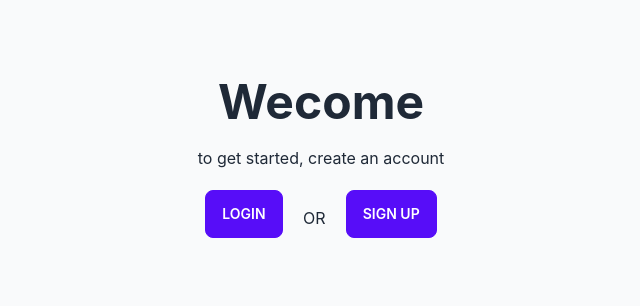
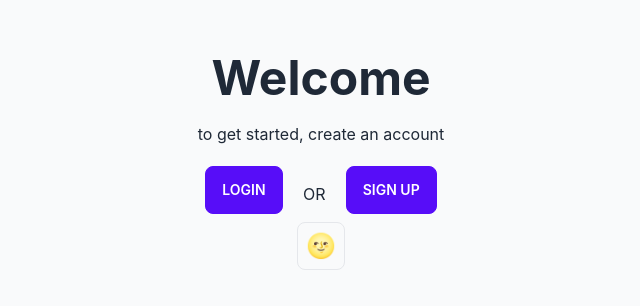
Before and after one commit to marclou/minimalist-frontend-boilerplate, a React (Create React App) app: page / in a window 1280 px wide. Shown: the part 238-544 px from the top of the page, without its empty margins (319-959 px from the left). Built offline with nearby package versions, Linux system fonts and the light colour scheme.

Commit message:
Adding manual Dark themee

```diff
--- a/src/Providers.js
+++ b/src/Providers.js
@@ -1,8 +1,13 @@
+import { Provider } from 'react-redux';
 import { store } from './state';
-import { Provider } from 'react-redux';
+import { ThemeProvider } from './contexts/theme';
 
 const Providers = ({ children }) => {
-  return <Provider store={store}>{children}</Provider>;
+  return (
+    <ThemeProvider>
+      <Provider store={store}>{children}</Provider>
+    </ThemeProvider>
+  );
 };
 
 export default Providers;
--- /dev/null
+++ b/src/components/ThemeToggle.js
@@ -0,0 +1,17 @@
+import React, { useContext } from 'react';
+import { ThemeContext } from '../contexts/theme';
+
+const ThemeToggle = () => {
+  const { theme, setTheme } = useContext(ThemeContext);
+
+  return (
+    <button
+      className="btn btn-square btn-outline border-gray-200 dark:border-gray-600"
+      onClick={() => setTheme(theme === 'dark' ? 'light' : 'dark')}
+    >
+      <span className="text-2xl">{theme === 'dark' ? '🌞' : '🌝'}</span>
+    </button>
+  );
+};
+
+export default ThemeToggle;
--- /dev/null
+++ b/src/contexts/theme.js
@@ -0,0 +1,46 @@
+import React, { useState, useEffect, createContext } from 'react';
+
+const getInitialTheme = () => {
+  if (typeof window !== 'undefined' && window.localStorage) {
+    const storedPrefs = window.localStorage.getItem('color-theme');
+    if (typeof storedPrefs === 'string') {
+      return storedPrefs;
+    }
+
+    const userMedia = window.matchMedia('(prefers-color-scheme: dark)');
+    if (userMedia.matches) {
+      return 'dark';
+    }
+  }
+
+  return 'light'; // light theme as the default;
+};
+
+export const ThemeContext = createContext();
+
+export const ThemeProvider = ({ initialTheme, children }) => {
+  const [theme, setTheme] = useState(getInitialTheme);
+
+  const rawSetTheme = (rawTheme) => {
+    const root = window.document.documentElement;
+    const isDark = rawTheme === 'dark';
+
+    root.classList.remove(isDark ? 'light' : 'dark');
+    root.classList.add(rawTheme);
+
+    // For DaisyUI
+    root.dataset.theme = rawTheme;
+
+    localStorage.setItem('color-theme', rawTheme);
+  };
+
+  if (initialTheme) {
+    rawSetTheme(initialTheme);
+  }
+
+  useEffect(() => {
+    rawSetTheme(theme);
+  }, [theme]);
+
+  return <ThemeContext.Provider value={{ theme, setTheme }}>{children}</ThemeContext.Provider>;
+};
--- a/src/pages/Home.js
+++ b/src/pages/Home.js
@@ -1,11 +1,13 @@
 import { Link } from 'react-router-dom';
+import ThemeToggle from '../components/ThemeToggle';
 
 const Home = () => {
   return (
     <div className="hero min-h-screen bg-base-200">
       <div className="text-center hero-content">
         <div className="max-w-md">
-          <h1 className="mb-5 text-5xl font-bold">Wecome</h1>
+          <h1 className="mb-5 text-5xl font-bold">Welcome</h1>
+
           <p className="mb-5">to get started, create an account</p>
 
           <div className="flex flex-row w-full">
@@ -17,6 +19,7 @@ const Home = () => {
               <button className="btn btn-primary">Sign up</button>
             </Link>
           </div>
+          <ThemeToggle />
         </div>
       </div>
     </div>
--- a/tailwind.config.js
+++ b/tailwind.config.js
@@ -1,5 +1,6 @@
 module.exports = {
   content: ['./src/**/*.{js,jsx,ts,tsx}'],
+  darkMode: 'class',
   theme: {
     extend: {},
   },
```
